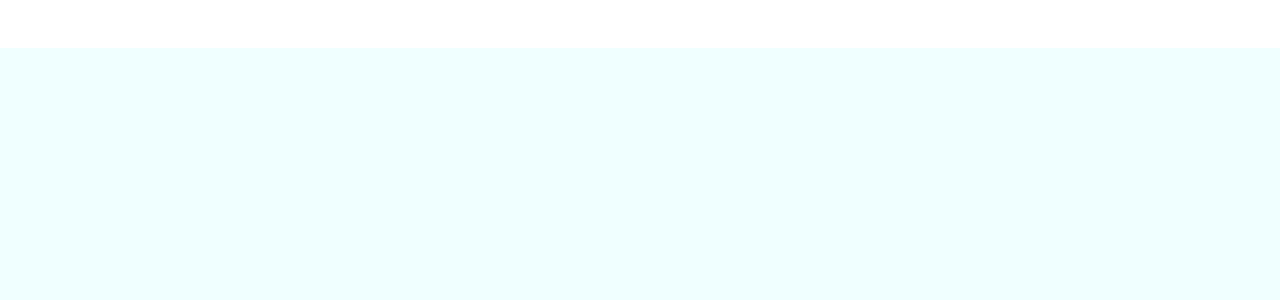
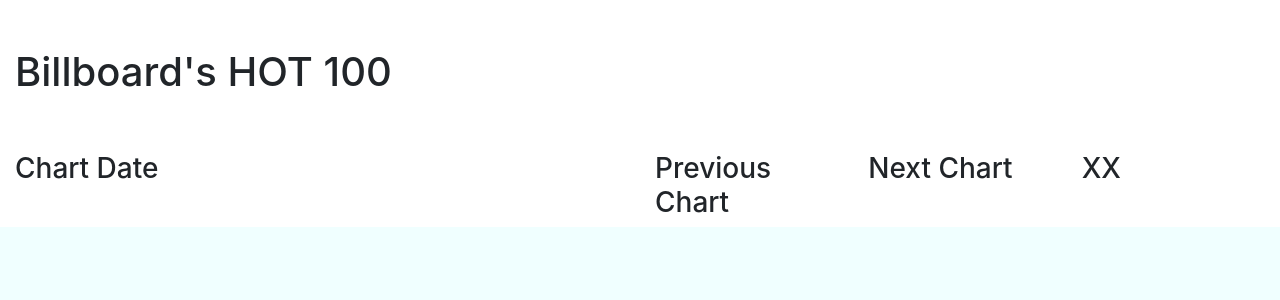
Before and after one commit to dmcconeghy/flashback, a Flask app: page /charts in a window 1280 px wide. Shown: the part 72-372 px from the top of the page. Run offline with Flask 2, Linux system fonts and the light colour scheme; data that the repository does not hold is empty.

Commit message:
Updates jinja templates with modified schema design for chart_date. Alters db configs

```diff
--- a/app.py
+++ b/app.py
@@ -16,23 +16,17 @@ from werkzeug.exceptions import Unauthorized
 CURR_USER_KEY = 'current_user'
 CURR_CHART = 'current_date'
 
-
 app = Flask(__name__)
 
 if os.environ.get('MODE') == 'PRODUCTION':
-    app.config['SECRET_KEY'] = os.getenv('SECRET_KEY')
     app.config['SQLALCHEMY_DATABASE_URI'] = os.environ.get('DATABASE_URL').replace("://", "ql://", 1)
+else:
+    app.config['SQLALCHEMY_DATABASE_URI'] = os.environ.get('DATABASE_URL', 'postgresql:///flashback')
 
-else:
-
-    app.config['SQLALCHEMY_DATABASE_URI'] = os.environ.get('DATABASE_URL', 'postgresql:///flashback')
-    app.config['SECRET_KEY'] = DB_SECRET_KEY
-
-# app.config['SQLALCHEMY_DATABASE_URI'] = os.environ.get('DATABASE_URL').replace("://", "ql://", 1) or 'postgresql:///flashback'
 app.config['SQLALCHEMY_TRACK_MODIFICATIONS'] = True
 app.config['SQLALCHEMY_ECHO'] = False
 app.config['DEBUG_TB_INTERCEPT_REDIRECTS'] = False
-
+app.config['SECRET_KEY'] = os.environ.get('SECRET_KEY', 'default_secret')
 toolbar = DebugToolbarExtension(app)
 
 connect_db(app)
@@ -87,7 +81,7 @@ def about():
 def chart_search(chart_date):
     """ Searches for a chart in the database by date"""
 
-    chart_exists = Chart.query.filter(Chart.date == chart_date).all()
+    chart_exists = Chart.query.filter(Chart.chart_date == chart_date).all()
 
     # Chart isn't in the database
     if chart_exists == []:
@@ -96,7 +90,7 @@ def chart_search(chart_date):
 
         new_chart = Chart(
             name=fetched_chart.name,
-            date=fetched_chart.date
+            chart_date=fetched_chart.date
         )
 
         db.session.add(new_chart)
@@ -111,7 +105,7 @@ def chart_search(chart_date):
                 weeks = entry.weeks,
                 rank = entry.rank,
                 isNew = entry.isNew,
-                chart_date = new_chart.date
+                chart_date = new_chart.chart_date
             )
 
             db.session.add(new_song)
@@ -126,81 +120,20 @@ def chart_search(chart_date):
 
 @app.route('/search', methods=['GET', 'POST'])
 def search():
-    """A testing route for searches"""
+    """
+        Handles user-selected date requests.
+        Passes dates to chart_search
 
-    # def previously_fetched(validated_date):
-        # for all the charts in the db
-        # does our chart date exist already?
-        # if found return true so that the db version can be returned.
-        # if absent return false so that we can use the API to fetch it.
-        #
-        #
-        # found_chart = (Chart
-        #             .query
-        #             .filter(Chart.date == validated_Date)
-        #             .all())
-        # if found_chart:
-        #     return True
-        # else:
-        #     return False
+        TODO: handle date range validation
 
-    def validate_date(user_inputted_date):
-        """
-            Given the user inputted date, find the closest billboard chart.
-
-            Users input dates in the format YYYY-MM-DD.
-            We grab the value of the day in its week (0-6).
-
-            Then we convert the inputted date to its Gregorian ordinal.
-            Next we adjust the ordinal to find the closest tuesday using day_validator.
-            Finally we return the date in the original format
-
-            Charts are released on Tuesdays but post-dated for the following Saturday.
-
-            While the API performs a similar calculation, we want to pre-exmptively exclude using it if we've already fetched that chart.
-            So we must identify the date that the API *would* return and look for that first.
-
-        """
-
-        weekday = user_inputted_date.weekday()
-
-        day_validator = {
-            '0' : -2,
-            '1' : -3,
-            '2' : 3,
-            '3' : 2,
-            '4' : 1,
-            '5' : 0,
-            '6' : -1
-        }
-
-        adjustment = day_validator.get(str(weekday))
-
-        date_as_ordinal = user_inputted_date.toordinal()
-
-        closest_tuesday = date_as_ordinal + adjustment
-
-        return date.fromordinal(closest_tuesday)
+    """
 
     form = DateSearchForm()
 
     if form.validate_on_submit():
         inputted_date = form.date.data
-        validated_date = validate_date(inputted_date)
 
-         # Logic for checking if the date is in our db already goes here
-
-        fetched_chart = billboard.ChartData('hot-100', date=validated_date)
-
-        new_chart = Chart(
-            name=fetched_chart.name,
-            date=fetched_chart.date
-        )
-
-        db.session.add(new_chart)
-        db.session.commit()
-
-        return render_template("results.html", chart=fetched_chart)
+        return redirect(f"/search/{inputted_date}")
 
     return render_template("search.html", form=form)
 
@@ -224,6 +157,25 @@ def show_list_of_charts():
     charts = Chart.query.all()
 
     return render_template('charts.html', charts=charts)
+
+@app.route('/chart/<string:req_chart_date>')
+def show_chart(req_chart_date):
+    """
+        Display a specific chart and its songs
+    """
+
+    chart_exists = Chart.query.filter(Chart.chart_date == req_chart_date).limit(1).all()
+
+    if chart_exists != []:
+        # Limit to 1 until bug with multiple version of chart is fixed.
+        charts = chart_exists
+    else:
+        charts = Chart.query.filter(Chart.chart_date == req_chart_date).limit(1).all()
+
+    songs = Song.query.filter(Song.chart_date == req_chart_date).order_by(Song.rank.asc()).all()
+
+    print(charts, chart_exists)
+    return render_template('chart_results.html', charts=charts, songs=songs)
 
 ################### SONG/S ###################
 @app.route('/songs')
@@ -273,7 +225,7 @@ def fetch_song_art(song_id):
 @app.route('/listing')
 def listing():
 
-    songs = Song.query.limit(5).all()
+    songs = Song.query.limit(20).all()
 
     return render_template('listing.html', songs=songs)
 ################### SIGNUP ###################
--- a/static/css/styles.css
+++ b/static/css/styles.css
@@ -27,12 +27,14 @@ html {
 
 .tracks-animate-right {
   perspective-origin: left;
+  z-index:1;
   animation: perspectiveAnimationright 2s;
+
 }
 
 .tracks-animate-left {
   perspective-origin: right;
-  z-index: 99;
+  z-index:1;
   animation: perspectiveAnimationleft 2s;
 }
 
@@ -55,14 +57,13 @@ html {
   }
 }
 
-
 .track-list-container-left {
   width: 380px;
   height: 580px;
   border: 20px solid black;
   padding-top: 20px;
   padding-bottom: 15px;
-  transform: rotatey(2deg);
+  transform: rotateY(2deg);
   background-color: antiquewhite;
 }
 
@@ -72,7 +73,7 @@ html {
   border: 20px solid black;
   padding-top: 20px;
   padding-bottom: 15px;
-  transform: rotatey(-2deg);
+  transform: rotateY(-2deg);
   background-color: antiquewhite;
 }
 
--- a/static/js/app.js
+++ b/static/js/app.js
@@ -1,10 +1,15 @@
 console.log("JS is here.")
+
+
 
 function turnPage(){
     leftTracks = document.getElementById('tracks-left')
     rightTracks = document.getElementById('tracks-right')
 
-    leftTracks.addEventListener("click", (e) => {
+    leftTracksClick = document.getElementById('tracks-left-click')
+    rightTracksClick = document.getElementById('tracks-right-click')
+
+    leftTracksClick.addEventListener("click", (e) => {
 
         leftTracks.classList.add('tracks-animate-left')
         console.log("You clicked", e.currentTarget)
@@ -13,8 +18,7 @@ function turnPage(){
     }
     )
 
-    rightTracks.addEventListener("click", (e) => {
-
+    rightTracksClick.addEventListener("click", (e) => {
 
         rightTracks.classList.add('tracks-animate-right')
         console.log("You clicked", e.currentTarget)
@@ -26,4 +30,10 @@ function turnPage(){
 
 }
 
-turnPage()
+// Wait for the page to load before attaching the event listeners
+// Only load turnPage if we're on the jukebox page.
+window.onload = () => {
+    if (document.getElementById('jukebox-tracks')) {
+        turnPage();
+    }
+}
--- a/templates/charts.html
+++ b/templates/charts.html
@@ -3,20 +3,62 @@
 {% block title %}Charts{% endblock %}
 
 {% block content %}
-<div class="div container pt-5">
 
-    <ul>
-    {% for chart in charts %}
+<div class="container-fluid pt-5">
 
+    <h1>Billboard's HOT 100</h1>
 
-        <h5>{{chart.name}} | {{chart.date.date()}}</h5>
-        <p>Previous Chart: {{chart.prior_chart(chart.date.date())}}</p>
-        <p>Next Chart: {{chart.next_chart(chart.date.date())}}</p>
-    </li>
+</div>
 
+<div class="container-fluid pt-5">
+	<div class="row">
+		<div class="col-md-6">
+            <h3>Chart Date</h3>
+        </div>
+        <div class="col-md-2">
+            <h3>Previous Chart</h3>
+        </div>
+        <div class="col-md-2">
+            <h3>Next Chart</h3>
+        </div>
+        <div class="col-md-2">
+            <h3>XX</h3>
+        </div>
+        {% for chart in charts %}
 
+            <div class="col-md-12">
+
+                <div class="row">
+
+                    <div class="col-md-6">
+                        <h5> <a href="chart/{{ chart.chart_date }}">{{chart.chart_date}}</a></h5>
+                    </div>
+                    <div class="col-md-6">
+                        <div class="row">
+                            <div class="col-md-4">
+                                <p>
+                                    <a href="/search/{{chart.prior_chart(chart.chart_date)}}">
+                                        {{chart.prior_chart(chart.chart_date)}}
+                                    </a>
+                                </p>
+
+                            </div>
+                            <div class="col-md-4">
+                                <p>
+                                    <a href="/search/{{chart.next_chart(chart.chart_date)}}">
+                                        {{chart.next_chart(chart.chart_date)}}
+                                    </a>
+                                </p>
+                            </div>
+                            <div class="col-md-4">
+                            </div>
+                        </div>
+                    </div>
+                </div>
+            </div>
 
         {% endfor %}
-    </ul>
+
+    </div>
 </div>
 {% endblock %}
```
Also changed, not shown: models.py (+5 -5 lines), templates/chart_results.html (added, +61 -0 lines), templates/listing.html (+72 -6 lines).
